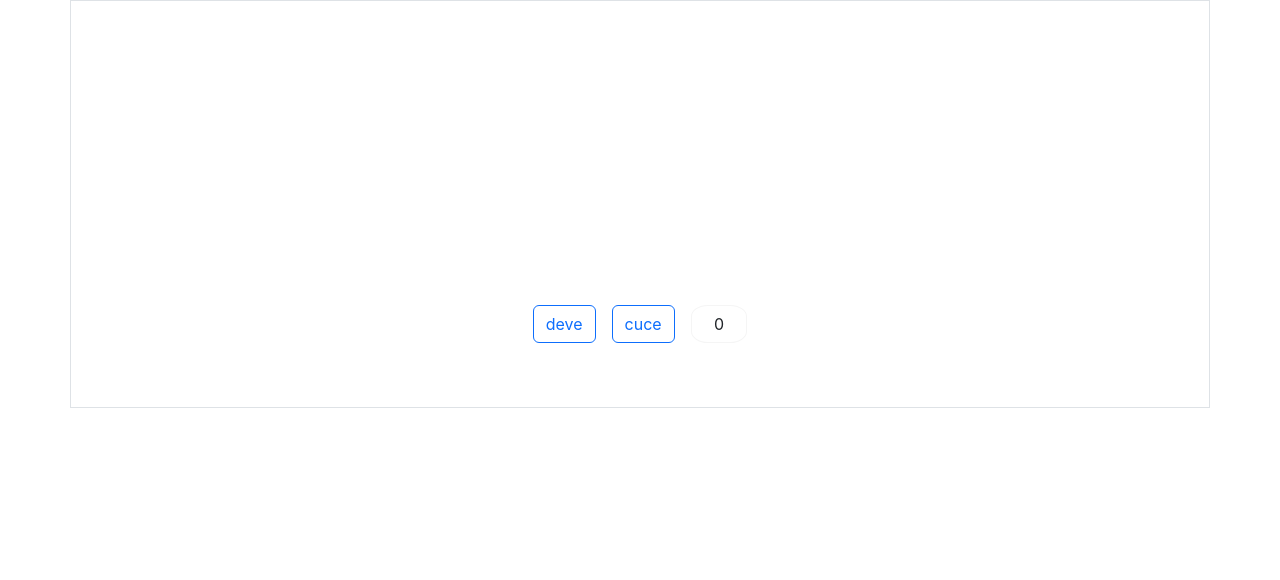
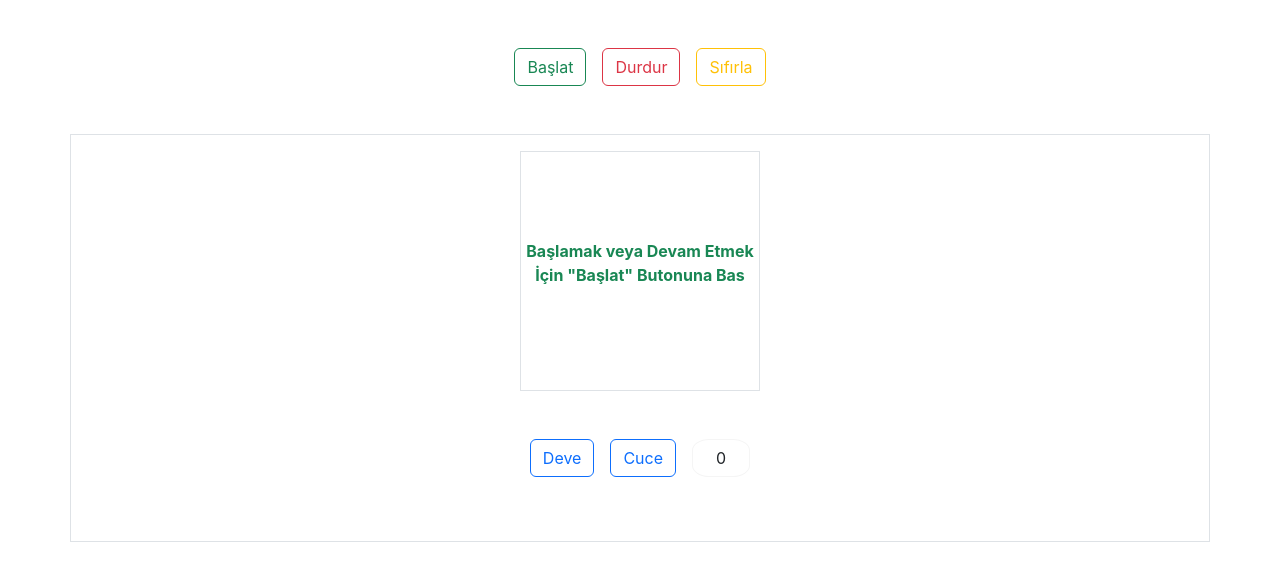
Before and after one commit to BurhanArslann/deve-cuce, a React (Create React App) app: page / in a window 1280 px wide. Shown: the top 580 px of the page. Built offline with nearby package versions, Linux system fonts and the light colour scheme.

Commit message:
Başlat, Durdur ve Sıfırla Yapıları Eklendi

```diff
--- a/src/App.js
+++ b/src/App.js
@@ -3,35 +3,34 @@ import { useEffect, useState } from "react";
 function App() {
     const [displayDiv, setDisplayDiv] = useState("");
     const [score, setScore] = useState(0);
-    const [butonActive, setButonActive] = useState(true)
-    const [scoreTable, setScoreTable] = useState("")
-    const puan = (option) => {
+    const [butonActive, setButonActive] = useState(true);
+    const [scoreTable, setScoreTable] = useState("");
+    const [play, setPlay] = useState(false);
 
 
-      if(butonActive){
+
+    const puan = (option) => {
+        if (butonActive) {
             if (option === "deve" && document.getElementById("deve").classList.contains("deve-active")) {
                 setScore(score + 1);
-          setScoreTable("green")
-
+                setScoreTable("green");
             } else if (option === "cuce" && document.getElementById("cuce").classList.contains("cuce-active")) {
                 setScore(score + 1);
-          setScoreTable("green")
+                setScoreTable("green");
             } else {
-        if(score>0){
+                if (score > 0) {
                     setScore(score - 1);
-          setScoreTable("#DB2A55")
-        }
-        else{
-          setScoreTable("#DB2A55")
+                    setScoreTable("#DB2A55");
+                } else {
+                    setScoreTable("#DB2A55");
                 }
             }
-      setButonActive(false)
+            setButonActive(false);
         }
-
-    }
+    };
 
     useEffect(() => {
-
+        if (play) {
             const interval = setInterval(() => {
                 const random = Math.random();
                 if (random < 0.5) {
@@ -39,33 +38,59 @@ function App() {
                 } else {
                     setDisplayDiv("cuce");
                 }
-
-            // Belirli bir süre sonra displayDiv'i boş bir string'e ayarla
                 setTimeout(() => {
                     setDisplayDiv("");
-                setScoreTable("")
+                    setScoreTable("");
                 }, 1500);
-            setButonActive(true)
-
+                setButonActive(true);
             }, 2000);
 
             return () => clearInterval(interval);
-    }, []);
+        }
+    }, [play]);
 
     return (
         <>
+           <div className="contaier d-flex justify-content-center py-5 gap-3">
+            <button onClick={() => setPlay(true)} className="btn btn-outline-success">
+                Başlat
+            </button>
+            <button onClick={() => setPlay(false)} className="btn btn-outline-danger">
+                Durdur
+            </button>
+            <button onClick={() => (!play) && setScore(0)} className="btn btn-outline-warning">Sıfırla</button>
+            </div>
             <div className="container d-flex flex-column align-items-center justify-content-center border py-3">
-                <div className="play">
-                    <div className={`deve ${displayDiv === 'deve' ? 'deve-active' : ''}`} id="deve"><span>deve</span></div>
-                    <div className={`cuce ${displayDiv === 'cuce' ? 'cuce-active' : ''}`} id="cuce"><span>cuce</span></div>
+             {play&& (   <div className="play">
+                    <div className={`deve ${displayDiv === 'deve' ? 'deve-active' : ''}`} id="deve"><span>Deve</span></div>
+                    <div className={`cuce ${displayDiv === 'cuce' ? 'cuce-active' : ''}`} id="cuce"><span>Cuce</span></div>
                 </div>
+
+              )}
+              {!play&&(
+                <div className="play border d-flex align-items-center justify-content-center text-success">
+                    <p style={{fontWeight:"bolder", textAlign:"center"}}>Başlamak veya Devam Etmek İçin "Başlat" Butonuna Bas</p>
+                </div>
+              )
+
+              }
                 <div className="buttons py-5 d-flex justify-content-center gap-3">
-                    <button onClick={() => puan("deve")} className="btn btn-outline-primary">deve</button>
-                    <button onClick={() => puan("cuce")} className="btn btn-outline-primary">cuce</button>
-                    <span className="col-lg-4 d-flex align-items-center justify-content-center " style={{backgroundColor: scoreTable, border:"1px solid whitesmoke",borderRadius:"30%"}} id="scoreTable">{score}</span>
+                    <button onClick={() => puan("deve")} className="btn btn-outline-primary">Deve</button>
+                    <button onClick={() => puan("cuce")} className="btn btn-outline-primary">Cuce</button>
+                    <span className="col-lg-4 d-flex align-items-center justify-content-center" style={{backgroundColor: scoreTable, border: "1px solid whitesmoke", borderRadius: "30%"}} id="scoreTable">
+                        {score}
+                    </span>
+                </div>
 
+
+{/*
+                {!play&&(
+                    <div className="container d-flex justify-content-center border">
+                            <p>Baslata basın</p>
                      </div>
+                )} */}
            </div>
+
         </>
     );
 }
--- a/src/index.css
+++ b/src/index.css
@@ -41,7 +41,6 @@ code {
 .cuce-active {
   visibility: visible; /* Görünür hale getir */
   opacity: 1; /* Opacity'yi 1'e ayarlayın */
-
   box-shadow: 0px 0px 5px 5px rgb(173, 189, 173);
   transition-delay: 0s, 0s; /* Geçiş efekti için gecikme */
 }
```
Lines whose indentation alone changed are shown as unchanged.
